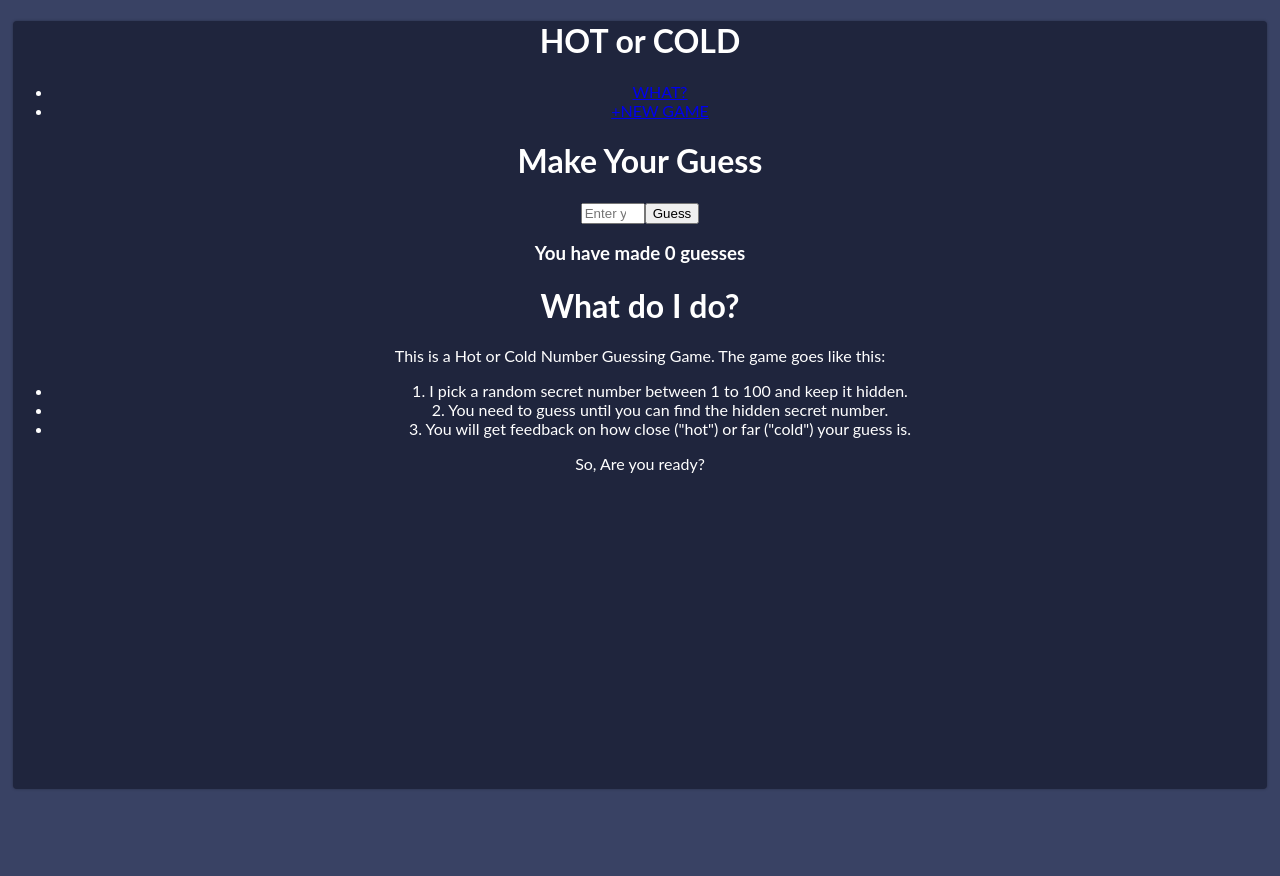
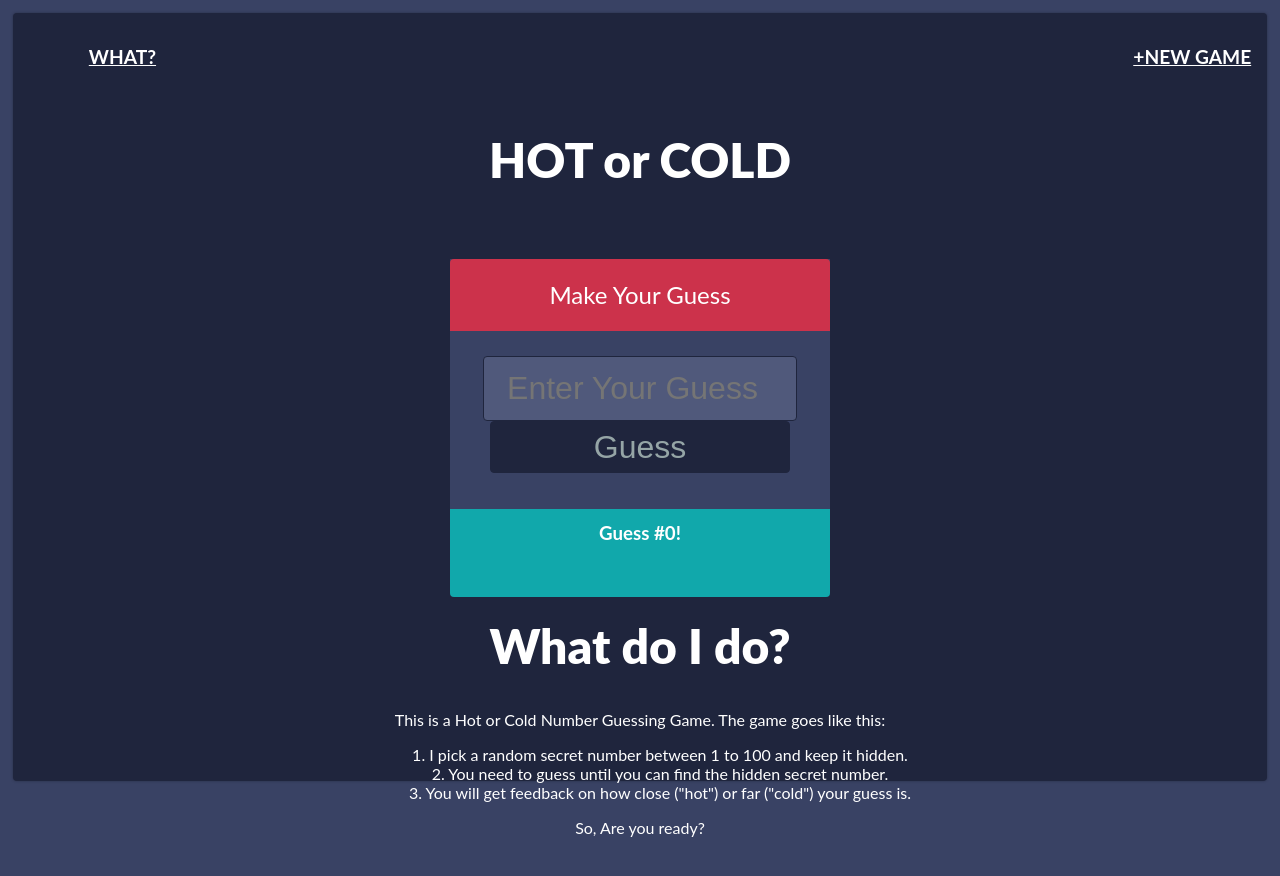
Before and after one commit to ossiggy/hot-or-cold, a React app: page / in a window 1280 px wide. Before the commit the page ends 800 px from the top, so only its background shows below. Built offline with nearby package versions, Linux system fonts and the light colour scheme.

Commit message:
updated styling, added win game functionality, all aspects working

```diff
--- a/src/game.js
+++ b/src/game.js
@@ -40,11 +40,18 @@ constructor(props){
       temp = 'Cold'
     }
     if(difference===0){
-      temp ='Winner!'
+      temp ='Winner! Press "NEW GAME" to play again!'
     }
     if(isNaN(guess)){
       alert('must be a number!')
       return
+    }
+
+    for(let i=0; i<this.state.guesses.length; i++){
+      if(guess===this.state.guesses[i]){
+        alert('You already guessed this number!')
+        return
+      }
     }
 
     this.setState({
--- a/src/guess-area.css
+++ b/src/guess-area.css
@@ -1,12 +1,7 @@
-h2{
+.game-board {
+  position: relative;
+  background-color: #394264;
+  width: 380px;
+  height: 250px;
   margin: 0 auto;
-  background: #cc324b;
-  padding: 1em 0.4em;
-  font-size: 1.5em;
-  font-weight: 400;
-  display: block;
-  line-height: 1em;
-  border-top-left-radius: 4px;
-  border-top-right-radius: 4px;
-  color: #fff;
 }
--- a/src/guess-area.js
+++ b/src/guess-area.js
@@ -1,4 +1,6 @@
 import React from 'react'
+
+import './guess-area.css'
 
 import GuessForm from './guess-form'
 import Temperature from './temperature'
--- a/src/guess-form.css
+++ b/src/guess-form.css
@@ -1,3 +1,34 @@
-.guess-input{
-  min-width: 50px;
+input {
+  width: 300px;
+  height: 50px;
+  display: block;
+  padding: 0.8em 0;
+  margin: 0.8em auto 0;
+  background: #50597b;
+  color: #fff;
+  border: solid 1px #1f253d;
+  -webkit-border-radius: 4px;
+  -moz-border-radius: 4px;
+  border-radius: 4px;
 }
+
+input.guess-input {
+  text-align: center;
+  padding: 0.2em;
+  font-size: 2em;
+}
+
+button {
+  background: #1F253D;
+  color: #95a5a6;
+  font-size: 2em;
+  padding: 0.2em;
+  width:300px;
+  border-radius:4px;
+  border: solid 1px #1f253d;
+  -webkit-transition: background 1s ease-in-out;
+  -moz-transition: background 1s ease-in-out;
+  -ms-transition: background 1s ease-in-out;
+  -o-transition: background 1s ease-in-out;
+  transition: background 1s ease-in-out;
+}
--- a/src/guess-form.js
+++ b/src/guess-form.js
@@ -28,8 +28,8 @@ export default class GuessForm extends React.Component {
           min='1'
           max='100'
           ref={input => this.guessValue=input}
-          placeholder="Enter your Guess" />
-        <button type="submit">Guess</button>
+          placeholder="Enter Your Guess" />
+        <button className="button" type="submit">Guess</button>
       </form>
     )
   }
--- /dev/null
+++ b/src/guess-list.css
@@ -0,0 +1,30 @@
+.guess-list {
+  height: 80px;
+  margin: auto;
+  width: 380px;
+  background: #11a8ab;
+  padding-top: 0.5em;
+  display: block;
+  line-height: 2em;
+  border-bottom-left-radius: 4px;
+  border-bottom-right-radius: 4px;
+  color: #fff;
+  overflow: auto;
+}
+
+ul.guess-boxes li{
+  display: inline;
+  padding: 2px;
+  margin:5px;
+  border-radius: 5px;
+  background-color:#1a4e95;
+}
+
+ul.guess-boxes {
+  margin: 0;
+}
+
+h3{
+  padding: 0;
+  margin: 0;
+}
--- a/src/guess-list.js
+++ b/src/guess-list.js
@@ -1,13 +1,15 @@
 import React from 'react'
+
+import './guess-list.css'
 
 export default function GuessList(props){
   const guesses = props.guesses.map((guess, index) =>
   <li key={index}>{guess}</li>
   )
   return(
-    <div>
-      <h3>You have made {guesses.length} guesses</h3>
-        <ul>
+    <div className='guess-list'>
+      <h3>Guess #{guesses.length}!</h3>
+        <ul className="guess-boxes">
           {guesses}
         </ul>
     </div>
--- a/src/header.css
+++ b/src/header.css
@@ -0,0 +1,6 @@
+h1 {
+  font-weight: 900;
+  font-size: 3em;
+  padding: 0.8em;
+  color: #fff;
+}
--- a/src/header.js
+++ b/src/header.js
@@ -2,11 +2,13 @@ import React from 'react'
 
 import TopNav from './top-nav'
 
+import './header.css'
+
 export default function Header(props){
     return (
       <header className="header">
+        <TopNav restart={()=>props.restart()} />
         <h1>HOT or COLD</h1>
-          <TopNav restart={()=>props.restart()} />
       </header>
     )
 }
--- /dev/null
+++ b/src/information-section.css
@@ -0,0 +1,8 @@
+#what {
+  padding-bottom: 25px;
+}
+
+.what{
+  padding: 20px;
+  margin: 0;
+}
--- a/src/information-section.js
+++ b/src/information-section.js
@@ -1,9 +1,11 @@
 import React from 'react'
+
+import './information-section.css'
 
 export default function Information(props){
   return (
     <div id='what'>
-      <h1>What do I do?</h1>
+      <h1 className='what'>What do I do?</h1>
        <p>This is a Hot or Cold Number Guessing Game. The game goes like this:</p>
           <ul>
             <li>1. I pick a random secret number between 1 to 100 and keep it hidden.</li>
--- /dev/null
+++ b/src/temperature.css
@@ -0,0 +1,12 @@
+.temp {
+  margin: 0 auto;
+  background: #cc324b;
+  padding: 1em 0.4em;
+  font-size: 1.5em;
+  font-weight: 400;
+  display: block;
+  line-height: 1em;
+  border-top-left-radius: 4px;
+  border-top-right-radius: 4px;
+  color: #fff;
+}
--- a/src/temperature.js
+++ b/src/temperature.js
@@ -1,4 +1,6 @@
 import React from 'react'
+
+import './temperature.css'
 
 export default function Temperature(props){
   return(
--- /dev/null
+++ b/src/top-nav.css
@@ -0,0 +1,27 @@
+ul {
+  list-style: none;
+}
+
+nav{
+  position: relative;
+  height: 10%;
+  padding: 1em;
+}
+
+nav ul li {
+	text-transform: uppercase;
+	font-weight: 700;
+	font-size: 1.2em;
+}
+
+nav ul li:first-child {
+	float: left;
+}
+
+nav ul li:last-child {
+	float: right;
+}
+
+nav a {
+	color: #fff;
+}
--- a/src/top-nav.js
+++ b/src/top-nav.js
@@ -1,4 +1,6 @@
 import React from 'react'
+
+import './top-nav.css'
 
 export default function TopNav(props){
   return(
```
